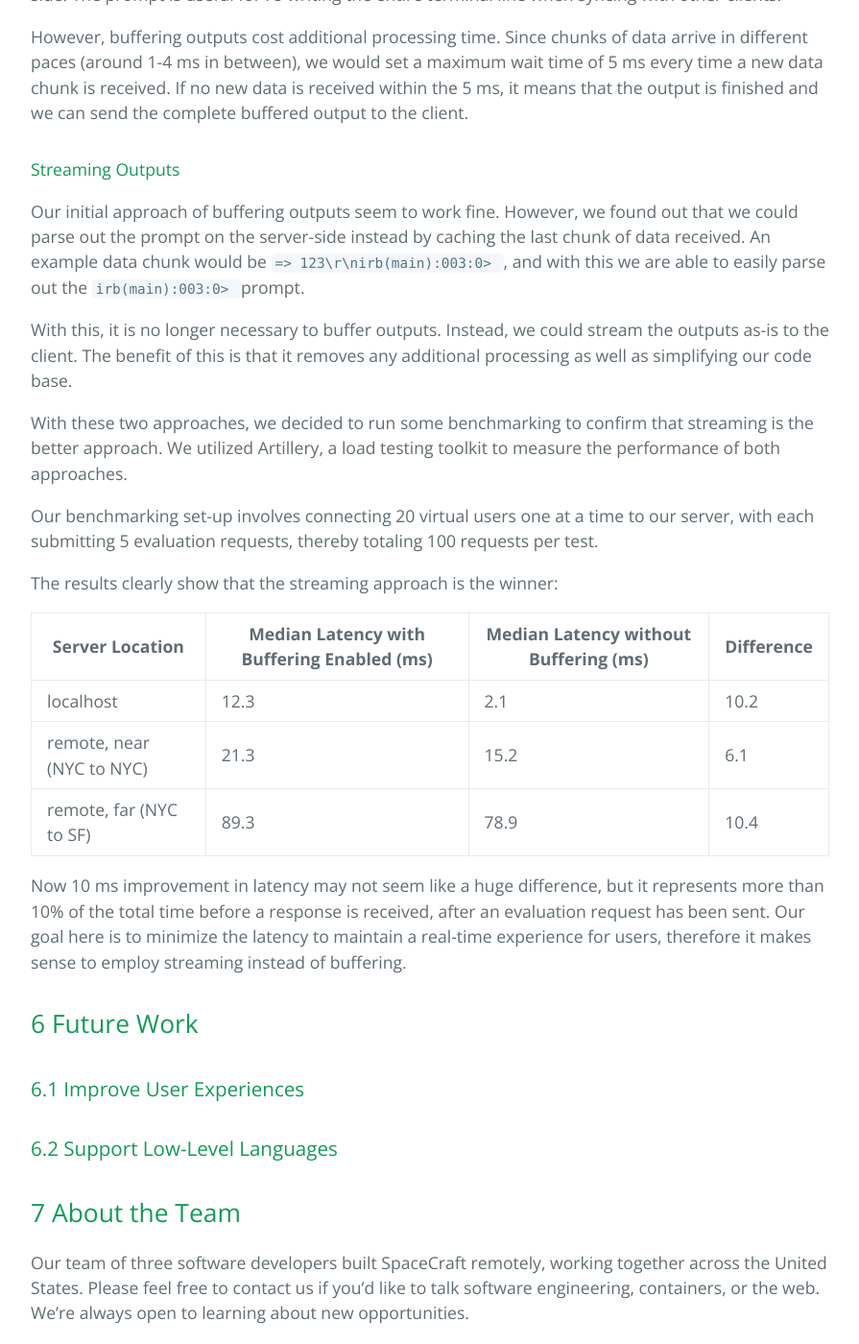
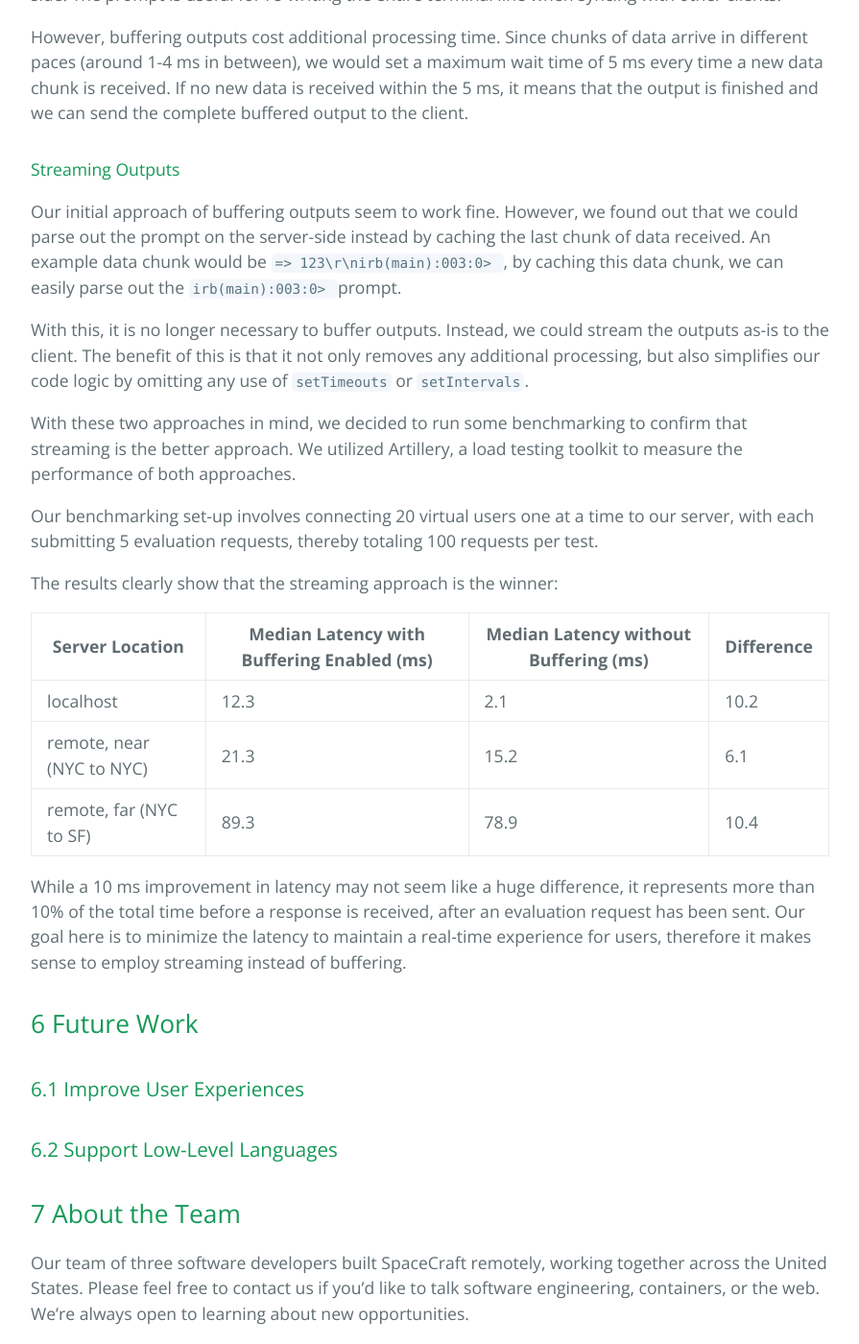
Before and after one commit to spacecraft-repl/spacecraft-repl.github.io, a Jekyll site: the page built from index.md, in a window 1280 px wide and 1400 px high, scrolled down 2881 px. Shown: the whole window at 96% size, without its empty margins (192-1087 px from the left). Built offline with Jekyll 4.4.1, drawn with Linux system fonts in a browser that asks for light colours; our own code applies the rules of GitHub Pages for plain Markdown files.

Commit message:
grammer fixes
Co-authored-by: YingCGooi <25574844+YingCGooi@users.noreply.github.com>
Co-authored-by: Julius <jrzerwick@gmail.com>
Co-authored-by: Nick Johnson <njohnson7@pm.me>

```diff
--- a/index.md
+++ b/index.md
@@ -35,7 +35,7 @@ In this case study, we'll detail our journey in building this project, the strat
 ### 4.3 Syncing Output
 
 ### 4.4 Handling REPL Conflict Resolution
-<!-- OK to not handle conflicts since our use case, we don't expect two users to type in the REPL at the same time -->
+
 
 ## 5 Optimizations
 
@@ -82,11 +82,11 @@ The advantage to this in our use case is that we can easily parse out the curren
 However, buffering outputs cost additional processing time. Since chunks of data arrive in different paces (around 1-4 ms in between), we would set a maximum wait time of 5 ms every time a new data chunk is received. If no new data is received within the 5 ms, it means that the output is finished and we can send the complete buffered output to the client.
 
 #### Streaming Outputs
-Our initial approach of buffering outputs seem to work fine. However, we found out that we could parse out the prompt on the server-side instead by caching the last chunk of data received. An example data chunk would be `=> 123\r\nirb(main):003:0> `, and with this we are able to easily parse out the `irb(main):003:0> ` prompt.
+Our initial approach of buffering outputs seem to work fine. However, we found out that we could parse out the prompt on the server-side instead by caching the last chunk of data received. An example data chunk would be `=> 123\r\nirb(main):003:0> `, by caching this data chunk, we can easily parse out the `irb(main):003:0> ` prompt.
 
-With this, it is no longer necessary to buffer outputs. Instead, we could stream the outputs as-is to the client. The benefit of this is that it removes any additional processing as well as simplifying our code base.
+With this, it is no longer necessary to buffer outputs. Instead, we could stream the outputs as-is to the client. The benefit of this is that it not only removes any additional processing, but also simplifies our code logic by omitting any use of `setTimeouts` or `setIntervals`.
 
-With these two approaches, we decided to run some benchmarking to confirm that streaming is the better approach. We utilized Artillery, a load testing toolkit to measure the performance of both approaches.
+With these two approaches in mind, we decided to run some benchmarking to confirm that streaming is the better approach. We utilized Artillery, a load testing toolkit to measure the performance of both approaches.
 
 Our benchmarking set-up involves connecting 20 virtual users one at a time to our server, with each submitting 5 evaluation requests, thereby totaling 100 requests per test.
 
@@ -98,7 +98,7 @@ The results clearly show that the streaming approach is the winner:
 | remote, near (NYC to NYC) | 21.3 |  15.2 | 6.1 |
 | remote, far (NYC to SF) | 89.3 | 78.9 | 10.4 |
 
-Now 10 ms improvement in latency may not seem like a huge difference, but it represents more than 10% of the total time before a response is received, after an evaluation request has been sent. Our goal here is to minimize the latency to maintain a real-time experience for users, therefore it makes sense to employ streaming instead of buffering.
+While a 10 ms improvement in latency may not seem like a huge difference, it represents more than 10% of the total time before a response is received, after an evaluation request has been sent. Our goal here is to minimize the latency to maintain a real-time experience for users, therefore it makes sense to employ streaming instead of buffering.
 
 
 ## 6 Future Work
```
